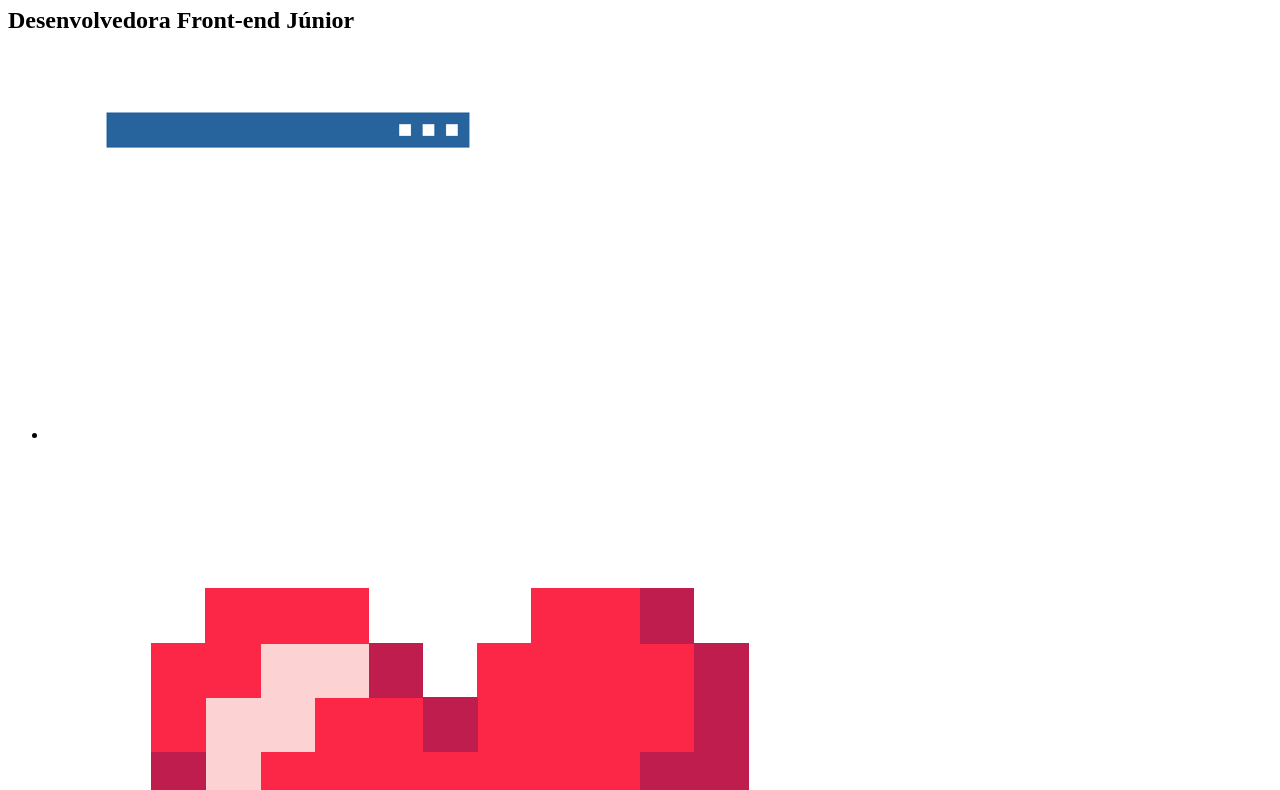
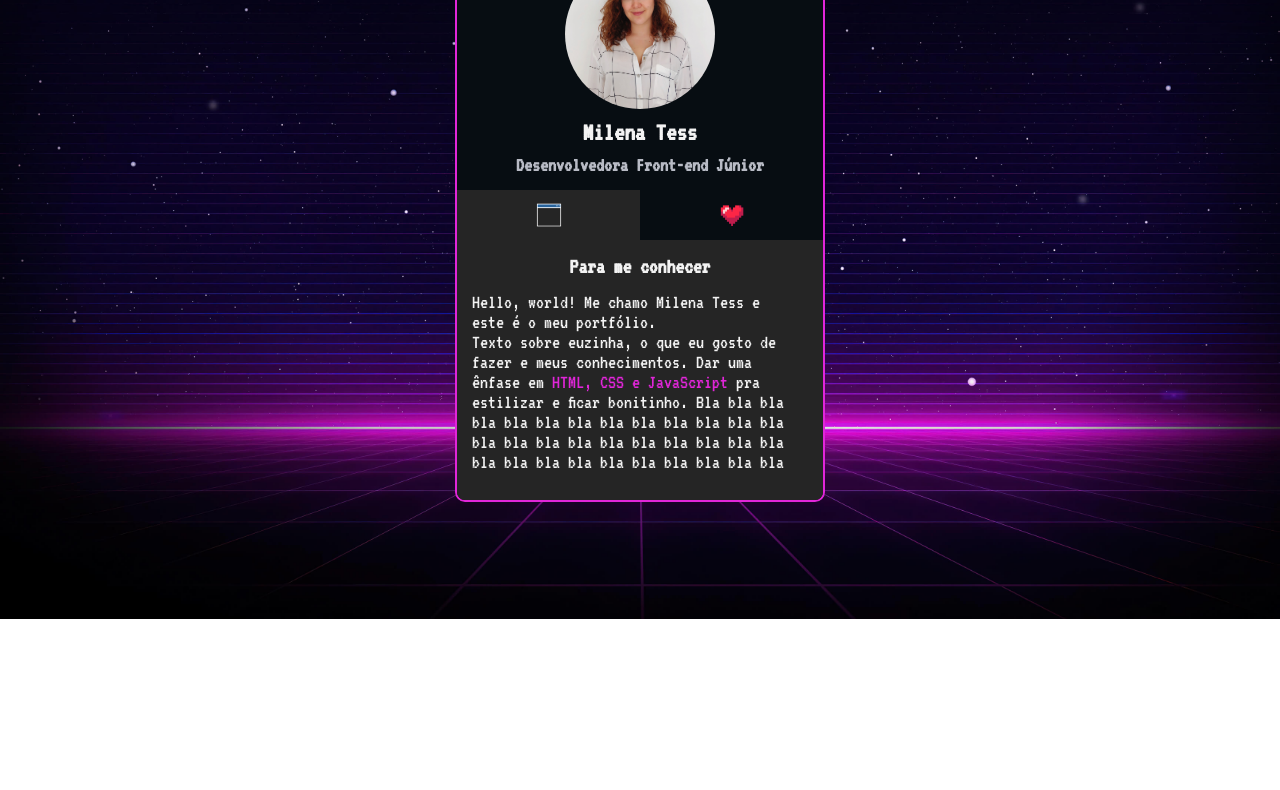
Before and after one commit to milenatess/mini-portfolio, a plain HTML site: page index.html in a window 1280 px wide. Shown: the part 181-971 px from the top of the page. After the commit the page ends 800 px from the top, so only its background shows below. Drawn offline with Linux system fonts and the light colour scheme.

Commit message:
estilização da página

```diff
--- a/index.html
+++ b/index.html
@@ -9,17 +9,21 @@
     <link rel="preconnect" href="https://fonts.gstatic.com" crossorigin>
     <link href="https://fonts.googleapis.com/css2?family=Public+Sans:wght@300;400;800&family=VT323&display=swap" rel="stylesheet">
 
+    <link rel="stylesheet" href="./src/css/reset.css">
+    <link rel="stylesheet" href="./src/css/style.css">
+
     <title>Portfólio de Milena Tess</title>
 </head>
 <body>
     <main class="cartao">
-        <div class="minhas-informacoes"></div>
-            <img src="./mini-portfolio/src/imagens/foto-perfil.jpg" alt="Minha foto de perfil">
+        <div class="minhas-informacoes">
+            <img src="./src/imagens/minha-foto.jpg" alt="Minha foto de perfil">
             <h1 class="nome">Milena Tess</h1>
             <h2 class="cargo">Desenvolvedora Front-end Júnior</h2>
+        </div>
         <div class="conteudo">
             <ul class="abas">
-                <li class="aba">
+                <li class="aba selecionado">
                     <img src="./src/imagens/sobre.gif" alt="Ícone de redes sociais">
                 </li>
                 <li class="aba">
@@ -28,17 +32,17 @@
             </ul>
 
             <div class="informacoes-abas">
-                <div class="informacao">
+                <div class="informacao selecionado">
                     <h3 class="sub-titulo">Para me conhecer</h3>
 
-                    <div>
+                    <div class="descricao">
                         <p>Hello, world! Me chamo Milena Tess e este é o meu portfólio.</p>
 
-                        <p>Texto sobre euzinha, o que eu gosto de fazer e meus conhecimentos. Dar uma ênfase em <span>HTML, CSS e JavaScript</span> pra estilizar e ficar bonitinho.</p>
+                        <p>Texto sobre euzinha, o que eu gosto de fazer e meus conhecimentos. Dar uma ênfase em <span>HTML, CSS e JavaScript</span> pra estilizar e ficar bonitinho. Bla bla bla bla bla bla bla bla bla bla bla bla bla bla bla bla bla bla bla bla bla bla bla bla bla bla bla bla bla bla bla bla bla bla bla bla bla bla bla bla bla bla bla bla bla bla bla bla bla</p>
                     </div>
                 </div>
 
-                <div class="informacao"></div>
+                <div class="informacao">
                     <h3 class="sub-titulo">Para conhecer meu trabalho</h3>
 
                     <ul class="redes-sociais">
@@ -52,6 +56,7 @@
                             <a href="" target="_blank" class="curriculo">Currículo</a>
                         </li>
                     </ul>
+                </div>
             </div>
         </div>
     </main>
--- /dev/null
+++ b/src/css/reset.css
@@ -0,0 +1,15 @@
+
+* {
+    margin: 0;
+    padding: 0px;
+    box-sizing: border-box;
+}
+
+ul {
+    list-style: none;
+}
+
+a {
+    text-decoration: none;
+    color: #ffffff;
+}
--- /dev/null
+++ b/src/css/style.css
@@ -0,0 +1,143 @@
+body {
+    background-image: url(../imagens/fundo-site.jpg);
+    background-repeat: no-repeat;
+    background-size: cover;
+    background-position: center;
+
+    font-family: 'VT323', monospace;
+    color: #f3f3f3;
+    font-size: 18px;
+    display: flex;
+    justify-content: center;
+    align-items: center;
+    min-height: 100vh;
+    padding: 30px;
+}
+
+.cartao {
+    background-color: #070d12;
+    width: 370px;
+    border: 2px solid #e126d9;
+    border-radius: 10px;
+    overflow: hidden;
+}
+
+.cartao .minhas-informacoes {
+    padding-top: 20px;
+    display: flex;
+    flex-direction: column;
+    align-items: center;
+    gap: 10px;
+}
+
+.cartao .minhas-informacoes img {
+    width: 150px;
+    height: 150px;
+    border-radius: 150px;
+}
+
+.cartao .minhas-informacoes .nome {
+    font-size: 26px;
+}
+
+.cartao .minhas-informacoes .cargo {
+    font-size: 20px;
+    color: #b8bbc5;
+}
+
+.cartao .conteudo {
+    margin-top: 15px;
+}
+
+.cartao .abas {
+    display: flex;
+}
+
+.cartao .abas .aba {
+    width: 50%;
+    display: flex;
+    justify-content: center;
+    padding: 10px 0;
+    cursor: pointer;
+    transition: 0.2s ease-in-out;
+}
+
+.cartao .abas img {
+    width: 30px;
+    height: 30px;
+}
+
+.cartao .abas .aba.selecionado {
+    background-color: #252525;
+}
+
+.cartao .informacoes-abas {
+    background-color: #252525;
+}
+
+.cartao .abas .aba:hover {
+    background-color: #414141;
+}
+
+.informacoes-abas .informacao {
+    min-height: 260px;
+    padding: 15px;
+    display: none;
+}
+
+.informacoes-abas .informacao.selecionado {
+    display: block;
+}
+
+.informacoes-abas .sub-titulo {
+    font-size: 22px;
+    margin-bottom: 15px;
+    text-align: center;
+}
+
+.informacoes-abas .descricao {
+    font-size: 20px;
+    max-height: 180px;
+    overflow-y: auto;
+    padding-right: 15px;
+}
+
+.informacoes-abas .descricao span {
+    color: #e126d9;
+}
+
+.redes-sociais {
+    display: flex;
+    flex-direction: column;
+    gap: 25px;
+    align-items: center;
+    max-height: 180px;
+    overflow-y: auto;
+}
+
+.redes-sociais li a {
+    background-color: #e126d9;
+    width: 250px;
+    display: block;
+    color: #f3f3f3;
+    text-align: center;
+    padding: 10px;
+    font-size: 20px;
+    transition: 0.3s ease-in-out;
+}
+
+.redes-sociais li a:hover {
+    opacity: 0.8;
+}
+
+.redes-sociais .linkedin {
+    background-color: #1d87bd;
+}
+
+.redes-sociais .github {
+    background-color: #414141;
+}
+
+.redes-sociais .curriculo {
+    background-color: #e126d9;
+}
```
Also changed, not shown: src/imagens/foto-perfil.jpg (deleted), src/imagens/minha-foto.jpg (added).
